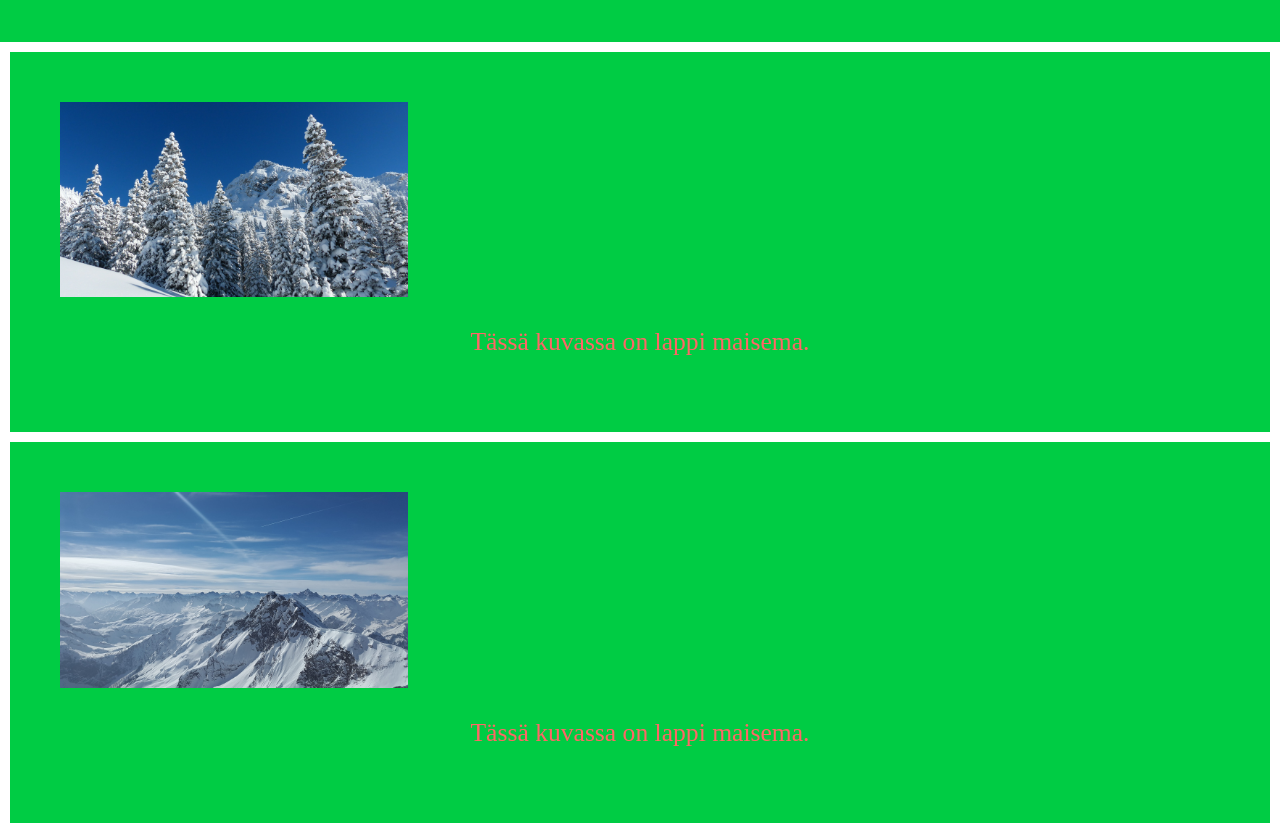
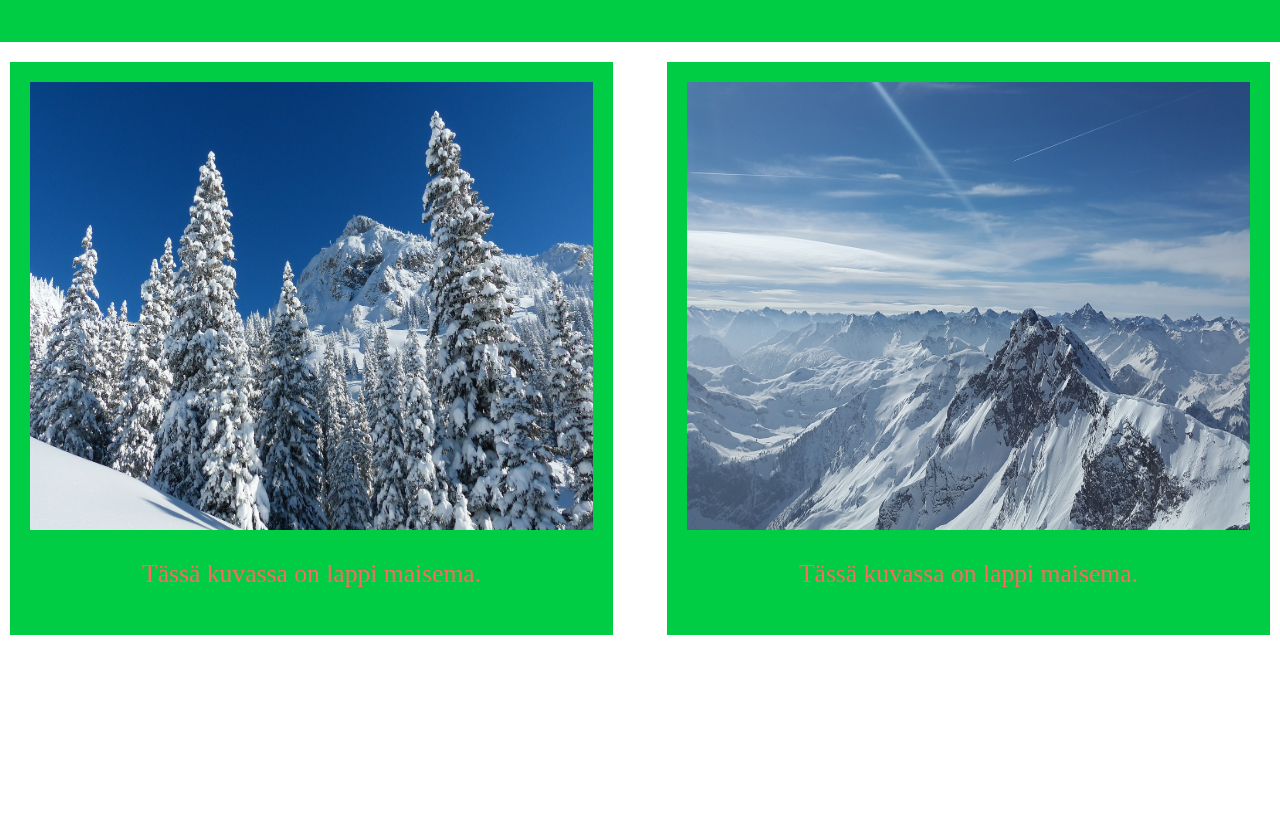
Before and after one commit to BomanLeevi/Talvi-kuvat, a plain HTML site: page Talvi kuvat.html in a window 1280 px wide. Shown: the part 106-936 px from the top of the page. After the commit the page ends 800 px from the top, so only its background shows below. Drawn offline with Linux system fonts and the light colour scheme.

Commit message:
Add files via upload

```diff
--- a/Talvi kuvat.html
+++ b/Talvi kuvat.html
@@ -10,16 +10,12 @@
 <div id='header'>
 	<h1>Leevin talvi kuvat</h1>
 </div>
-<div id='left'>
+<div id='left' class='kuva'>
 	<img src='kuvat/kuva4.jpg'>
 	<p>Tässä kuvassa on lappi maisema.<p>
 </div>
-<div id='center'>
+<div id='right' class='kuva'>
 	<img src='kuvat/kuva2.jpg'>
-	<p>Tässä kuvassa on lappi maisema.<p>
-</div>
-<div id='right'>
-	<img src='kuvat/kuva3.jpg'>
 	<p>Tässä kuvassa on lappi maisema.<p>
 </div>
 </body>
--- a/styles.css
+++ b/styles.css
@@ -16,21 +16,32 @@ body{
 	padding:10px;
 }
 #left{
-	padding:50px;
-	margin:10px;
+	padding:20px;
+	margin-left:10px;
+	margin-right:1px;
 	background-color:#00cc44;
-}
-#center{
-	padding:50px;
-	margin:10px;
-	background-color:#00cc44;
+	float:left;
+	margin:1 em;
 }
 #right{
-	padding:50px;
-	margin:10px;
+	padding:20px;
+	margin-right:10px;
+	margin-left:1px;
 	background-color:#00cc44;
+	float:right;
+	margin:1 em;
 }
 img{
-	max-width:30%;
+	max-width:100%;
 	margin:auto;
+	height:35vw;
 }
+div.kuva{
+	max-width:44%;
+	margin-top:20px;
+}
+@media only screen and (max-width:750px){
+	.kuva{
+		width:100%;
+	}
+}
```
